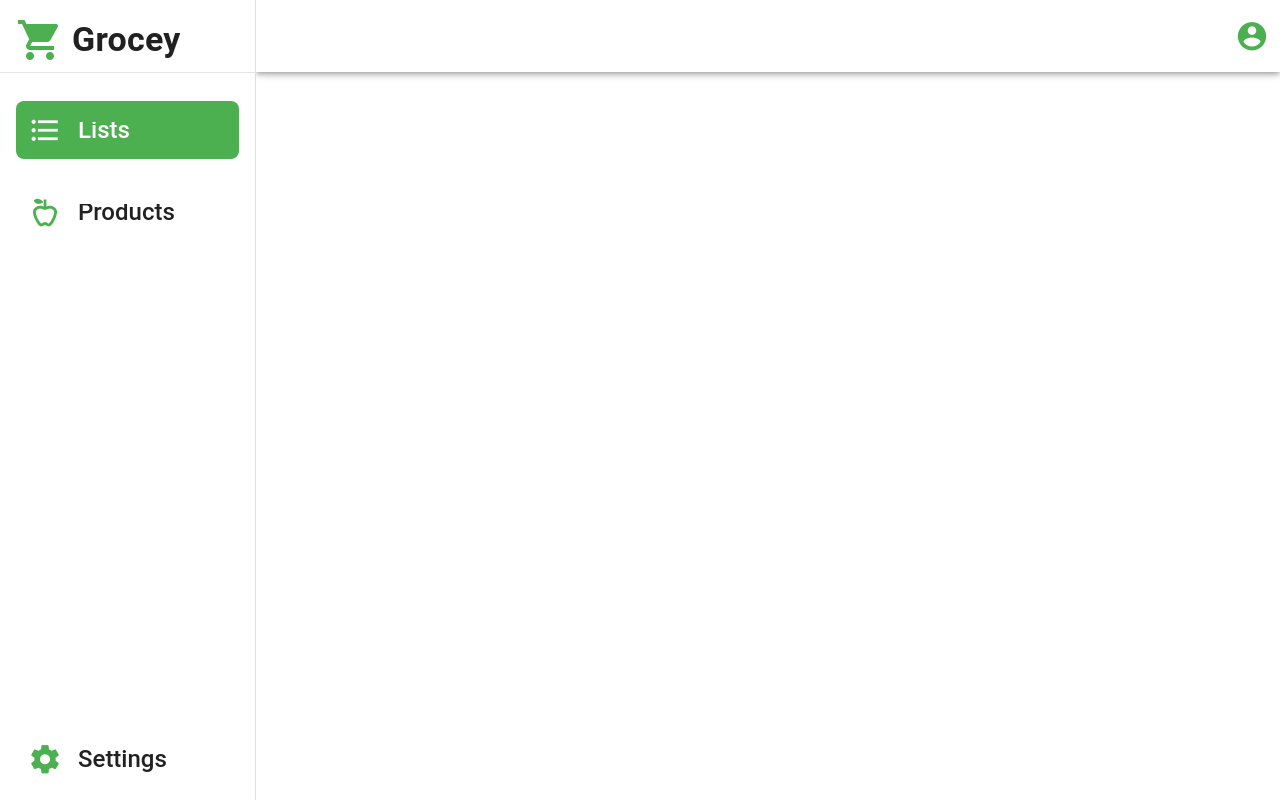
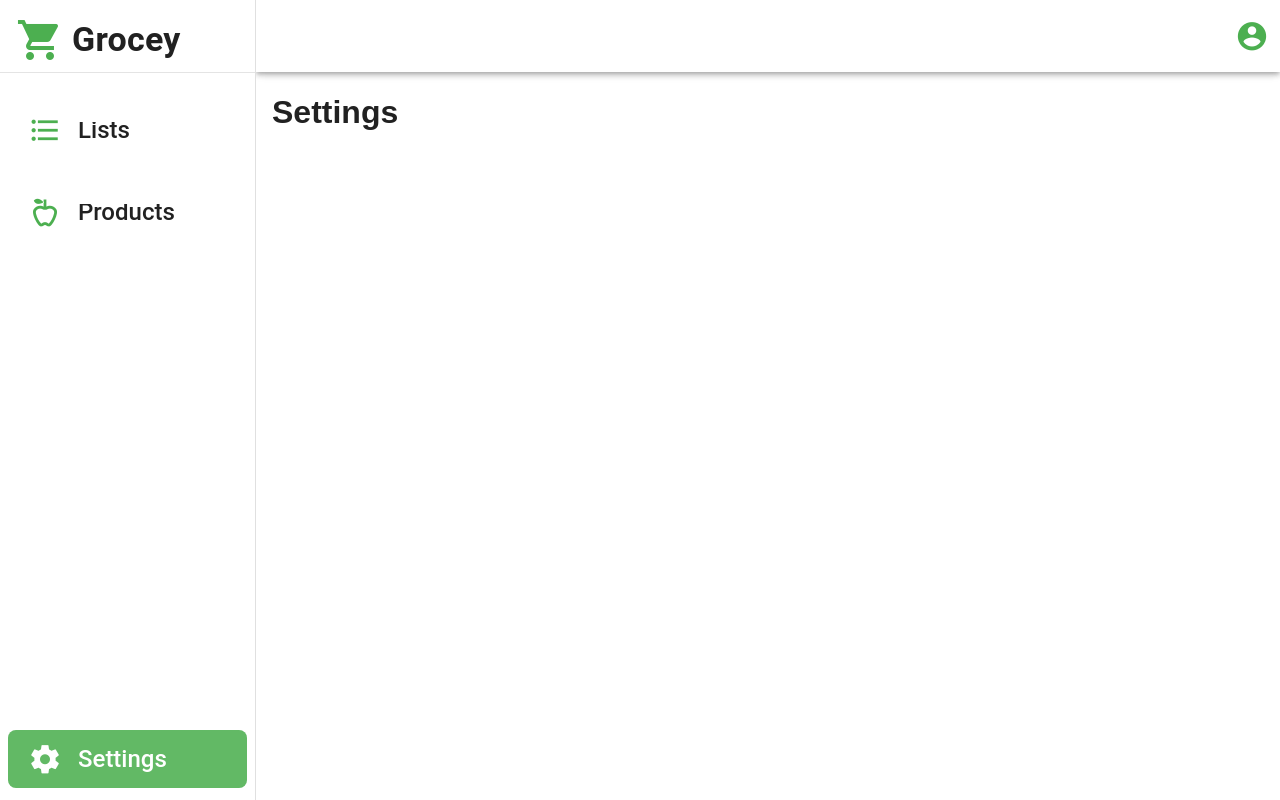
Before and after one commit to fpampuri/grocey, a Vue app: page /settings in a window 1280 px wide. Built offline with nearby package versions, Linux system fonts and the light colour scheme; a small style sheet from the web is missing.

Commit message:
feat: Routing for lists, products and settings working correctly

```diff
--- a/src/App.vue
+++ b/src/App.vue
@@ -1,12 +1,12 @@
 <script lang="ts" setup>
-  import NavBar from './layouts/NavBar.vue';
-  import { RouterView } from 'vue-router';
+import NavBar from "./layouts/NavBar.vue";
+import { RouterView } from "vue-router";
 </script>
-
 
 <template>
   <v-app>
-    <NavBar />
-    <RouterView />
+    <NavBar>
+      <RouterView />
+    </NavBar>
   </v-app>
 </template>
--- a/src/components/NavListItem.vue
+++ b/src/components/NavListItem.vue
@@ -4,7 +4,8 @@ import { defineProps, defineEmits } from 'vue'
   const props = defineProps({
     icon: { type: String, required: true },
     title: { type: String, required: true },
-  selected: { type: Boolean, default: false }
+    selected: { type: Boolean, default: false },
+    to: { type: [String, Object], default: null }
   })
 
   const emits = defineEmits(['click'])
@@ -19,6 +20,7 @@ const onClick = () => emits('click')
       link
       rounded="lg"
       @click="onClick"
+      :to="to"
       :class="['py-2 mx-2 my-3 nav-item', (selected || isHovering) ? 'bg-green text-white' : '']"
       :style="{ opacity: (isHovering && !selected) ? 0.7 : 1 }"
     >
--- a/src/layouts/NavBar.vue
+++ b/src/layouts/NavBar.vue
@@ -3,6 +3,9 @@ import { ref } from "vue";
     import NavBarButton from "@/components/NavBarButton.vue";
     import NavListItem from "@/components/NavListItem.vue";
     import NavBarTitle from "@/components/NavBarTitle.vue";
+    import { useRoute } from 'vue-router'
+
+    const route = useRoute()
 
     const selectedItem = ref("lists"); // Default selected item
 
@@ -35,7 +38,8 @@ const onProfileClick = () => {
         <NavListItem
           icon="mdi-format-list-bulleted"
           title="Lists"
-          :selected="selectedItem === 'lists'"
+          :to="{ name: 'lists' }"
+          :selected="route.name === 'lists'"
           @click="selectItem('lists')"
         />
 
@@ -43,7 +47,8 @@ const onProfileClick = () => {
         <NavListItem
           icon="mdi-food-apple-outline"
           title="Products"
-          :selected="selectedItem === 'products'"
+          :to="{ name: 'products' }"
+          :selected="route.name === 'products'"
           @click="selectItem('products')"
         />
       </v-list>
@@ -53,7 +58,8 @@ const onProfileClick = () => {
         <NavListItem
           icon="mdi-cog"
           title="Settings"
-          :selected="selectedItem === 'settings'"
+          :to="{ name: 'settings' }"
+          :selected="route.name === 'settings'"
           @click="selectItem('settings')"
         />
       </div>
--- a/src/router/index.ts
+++ b/src/router/index.ts
@@ -5,11 +5,12 @@
  */
 
 import { createRouter, createWebHistory } from 'vue-router'
-import ListsView from '@/views/ListsView.vue'
 
 const routes = [
   { path: '/', redirect: '/lists' },
-  { path: '/lists', name: 'lists', component: ListsView },
+  { path: '/lists', name: 'lists', component: () => import('@/views/ListsView.vue') },
+  { path: '/products', name: 'products', component: () => import('@/views/ProductsView.vue') },
+  { path: '/settings', name: 'settings', component: () => import('@/views/SettingsView.vue') }
 ]
 
 const router = createRouter({
--- a/src/views/ProductsView.vue
+++ b/src/views/ProductsView.vue
@@ -0,0 +1,9 @@
+<script setup lang="ts">
+// Example lists view
+</script>
+
+<template>
+	<div class="pa-4">
+		<h1>Products</h1>
+	</div>
+</template>
--- a/src/views/SettingsView.vue
+++ b/src/views/SettingsView.vue
@@ -0,0 +1,9 @@
+<script setup lang="ts">
+// Example lists view
+</script>
+
+<template>
+	<div class="pa-4">
+		<h1>Settings</h1>
+	</div>
+</template>
```
Also changed, not shown: src/layouts/default.vue (deleted, +0 -16 lines). Lines whose indentation alone changed are shown as unchanged.
